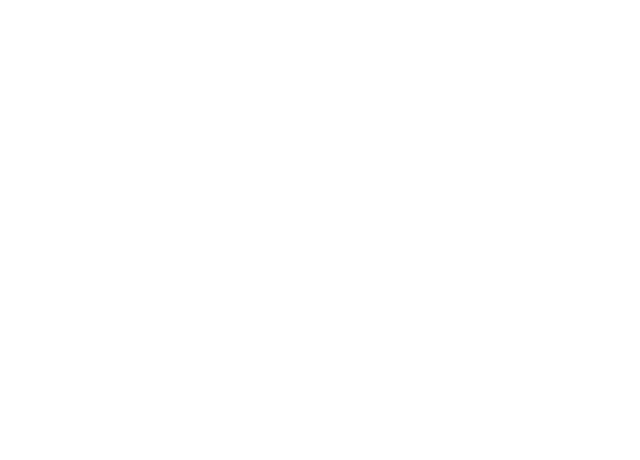
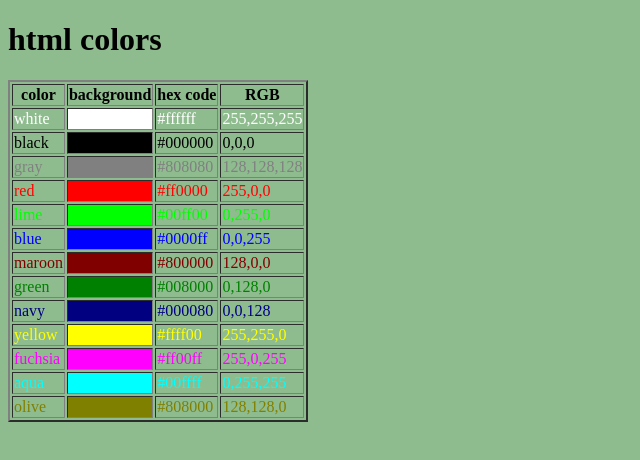
Before and after one commit to KTProg-2024/color-table-MmBbCc, a plain HTML site: page index.html in a window 1280 px wide. Shown: the whole page, without its empty margins (0-640 px from the left). Drawn offline with Linux system fonts and the light colour scheme.

Commit message:
lazy, will fix

```diff
--- a/index.html
+++ b/index.html
@@ -1,10 +1,25 @@
 <!DOCTYPE html>
 <html>
-    <head>
-
-    </head>
-
-    <body>
-
-    </body>
+  <head>
+    <title>Color Table</title>
+  </head>
+  <body style="background-color:darkseagreen">
+    <h1>html colors</h1>
+    <table border=2>
+      <tr><th>color</th><th>background</th><th>hex code</th><th>RGB</th></tr>
+      <tr><td style="color:white">white</td><td style="background-color:white"></td><td style="color:#ffffff">#ffffff</td><td style="color:rgb(255,255,255)">255,255,255</td></tr>
+      <tr><td>black</td><td style="background-color:black"></td><td>#000000</td><td>0,0,0</td></tr>
+      <tr><td style="color:gray">gray</td><td style="background-color:gray"></td><td style="color:#808080">#808080</td><td style="color:rgb(128,128,128)">128,128,128</td></tr>
+      <tr><td style="color:red">red</td><td style="background-color:red"></td><td style="color:#ff0000">#ff0000</td><td style="color:rgb(255,0,0)">255,0,0</td></tr>
+      <tr><td style="color:lime">lime</td><td style="background-color:lime"></td><td style="color:#00ff00">#00ff00</td><td style="color:rgb(0,255,0)">0,255,0</td></tr>
+      <tr><td style="color:blue">blue</td><td style="background-color:blue"></td><td style="color:#0000ff">#0000ff</td><td style="color:rgb(0,0,255)">0,0,255</td></tr>
+      <tr><td style="color:maroon">maroon</td><td style="background-color:maroon"></td><td style="color:#800000">#800000</td><td style="color:rgb(128,0,0)">128,0,0</td></tr>
+      <tr><td style="color:green">green</td><td style="background-color:green"></td><td style="color:#008000">#008000</td><td style="color:rgb(0,128,0)">0,128,0</td></tr>
+      <tr><td style="color:navy">navy</td><td style="background-color:navy"></td><td style="color:#000080">#000080</td><td style="color:rgb(0,0,128)">0,0,128</td></tr>
+      <tr><td style="color:yellow">yellow</td><td style="background-color:yellow"></td><td style="color:#ffff00">#ffff00</td><td style="color:rgb(255,255,0)">255,255,0</td></tr>
+      <tr><td style="color:fuchsia">fuchsia</td><td style="background-color:fuchsia"></td><td style="color:#ff00ff">#ff00ff</td><td style="color:rgb(255,0,255)">255,0,255</td></tr>
+      <tr><td style="color:aqua">aqua</td><td style="background-color:aqua"></td><td style="color:#00ffff">#00ffff</td><td style="color:rgb(0,255,255)">0,255,255</td></tr>
+      <tr><td style="color:olive">olive</td><td style="background-color:olive"></td><td style="color:#808000">#808000</td><td style="color:rgb(128,128,0)">128,128,0</td></tr>
+    </table>
+  </body>
 </html>
```
